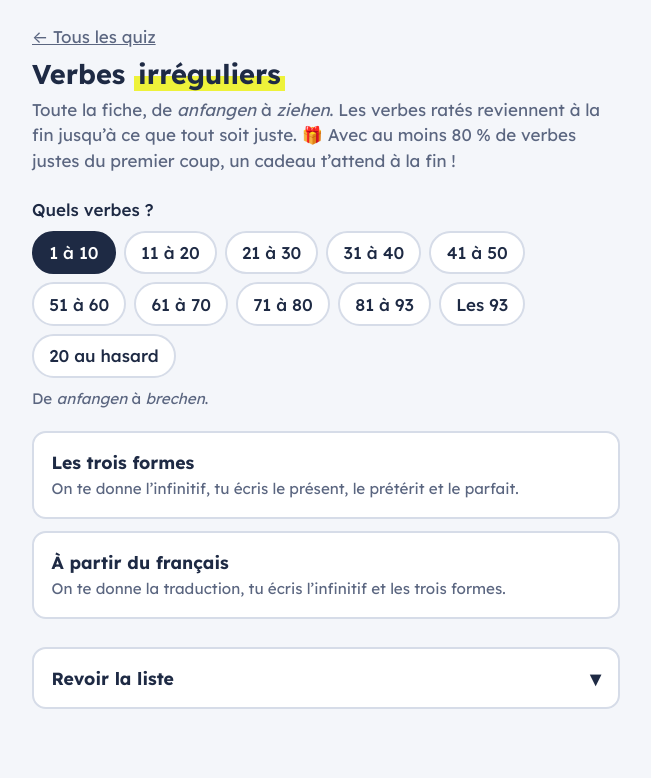
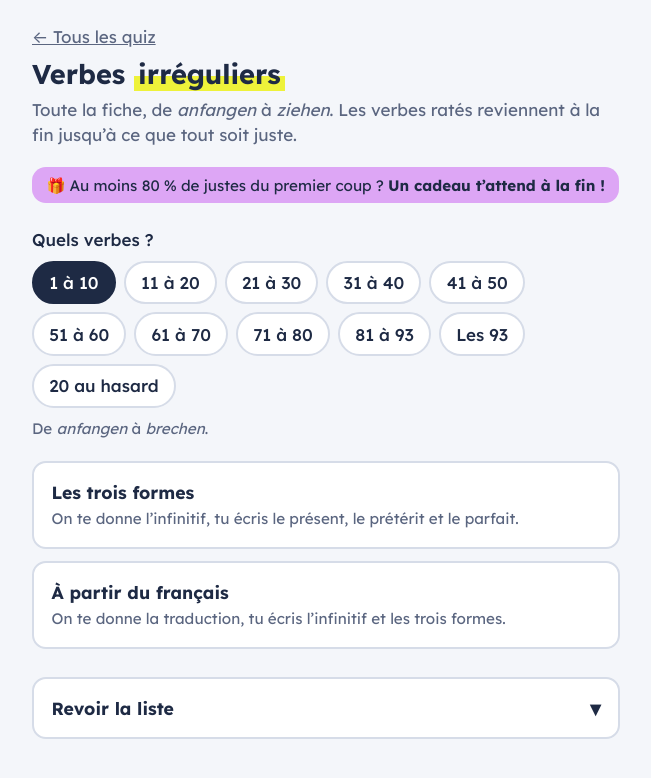
Before and after one commit to franek/quiz-deutsch-lernen, a plain HTML site: page unregelmaessige-verben/index.html in a window 1280 px wide. Shown: the whole page, without its empty margins (314-965 px from the left). Drawn offline with Linux system fonts and the light colour scheme.

Commit message:
Met l'annonce du cadeau dans une pastille violette
Co-Authored-By: Claude Opus 5.5 <noreply@anthropic.com>

```diff
--- a/unregelmaessige-verben/index.html
+++ b/unregelmaessige-verben/index.html
@@ -59,6 +59,10 @@ p.lead { color: var(--muted); margin: 0 0 1.5rem; }
 .modes { display: grid; gap: .75rem; }
 .range-title { font-weight: 500; margin: 0 0 .5rem; }
 .range { display: flex; gap: .5rem; margin: 0 0 .6rem; flex-wrap: wrap; }
+.gift-pill {
+  display: inline-block; margin: -.75rem 0 1.5rem; padding: .45rem .9rem; border-radius: 14px;
+  background: var(--violet); font-size: .95rem; line-height: 1.4;
+}
 .range-hint { color: var(--muted); font-size: .95rem; margin: 0 0 1.25rem; min-height: 1.5em; }
 .progress-text { color: var(--muted); font-weight: 500; }
 .num { display: inline-block; min-width: 1.8em; color: var(--muted); font-size: .85em; }
@@ -205,7 +209,8 @@ tr:last-child td { border-bottom: 0; }
   <section id="home">
     <a class="link" href="../">← Tous les quiz</a>
     <h1>Verbes <span class="hl">irréguliers</span></h1>
-    <p class="lead">Toute la fiche, de <em>anfangen</em> à <em>ziehen</em>. Les verbes ratés reviennent à la fin jusqu’à ce que tout soit juste. 🎁 Avec au moins 80 % de verbes justes du premier coup, un cadeau t’attend à la fin !</p>
+    <p class="lead">Toute la fiche, de <em>anfangen</em> à <em>ziehen</em>. Les verbes ratés reviennent à la fin jusqu’à ce que tout soit juste.</p>
+    <p class="gift-pill">🎁 Au moins 80&nbsp;% de justes du premier coup&nbsp;? <strong>Un cadeau t’attend à la fin&nbsp;!</strong></p>
     <p class="range-title">Quels verbes ?</p>
     <div class="range" role="radiogroup" id="ranges"></div>
     <p class="range-hint" id="range-hint"></p>
```
